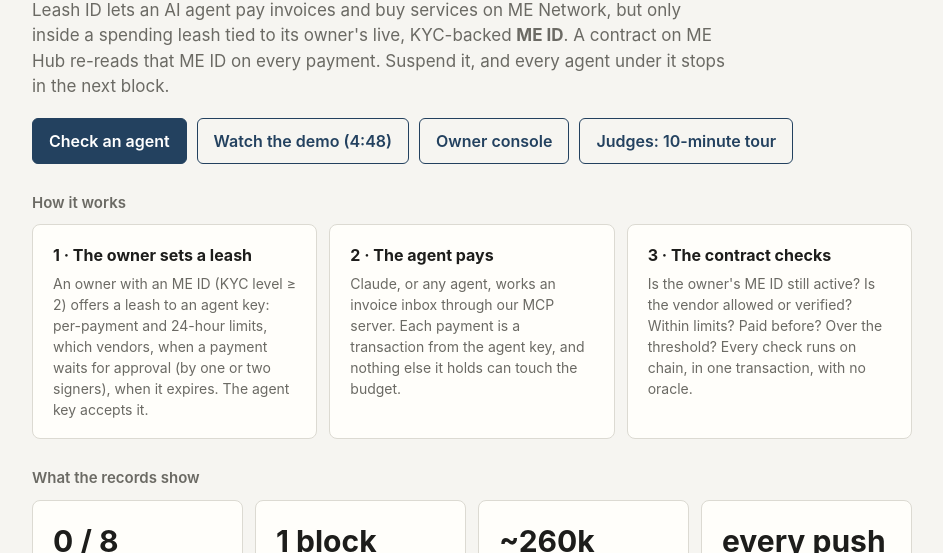
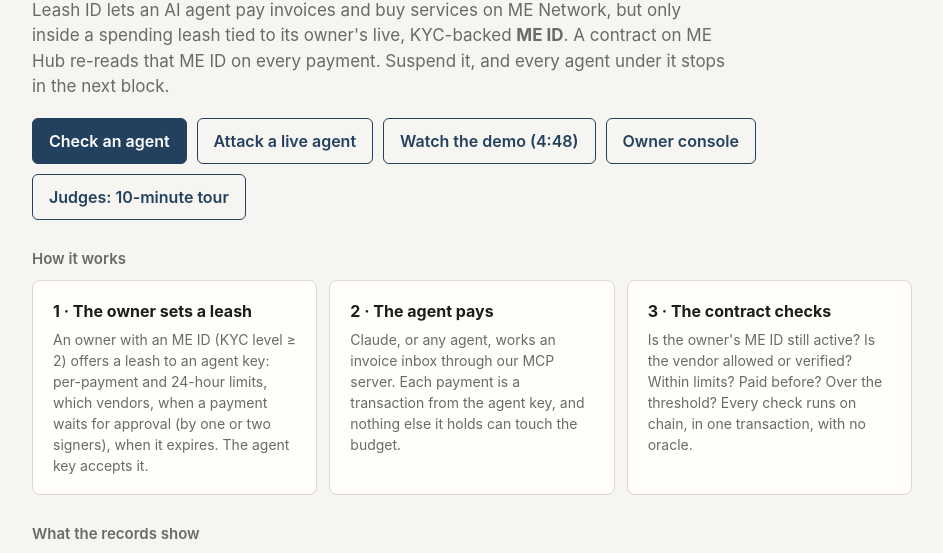
Before and after one commit to eltociear/leash-id, a website: page docs/about.html in a window 1280 px wide. Shown: the part 196-749 px from the top of the page, without its empty margins (168-1111 px from the left). Drawn offline with Linux system fonts and the light colour scheme.

Commit message:
About page: 'Attack a live agent' next to the demo video
Co-Authored-By: Claude Opus 5.5 <noreply@anthropic.com>

```diff
--- a/docs/about.html
+++ b/docs/about.html
@@ -43,6 +43,7 @@
       agent under it stops in the next block.</p>
     <div class="cta">
       <a class="primary" href="./">Check an agent</a>
+      <a class="ghostlink" href="https://leash-id-sandbox.vercel.app/">Attack a live agent</a>
       <a class="ghostlink" href="https://www.youtube.com/watch?v=vySdFuWiGho">Watch the demo (4:48)</a>
       <a class="ghostlink" href="./owner.html">Owner console</a>
       <a class="ghostlink" href="https://github.com/eltociear/leash-id/blob/main/JUDGES.md">Judges: 10-minute tour</a>
```
